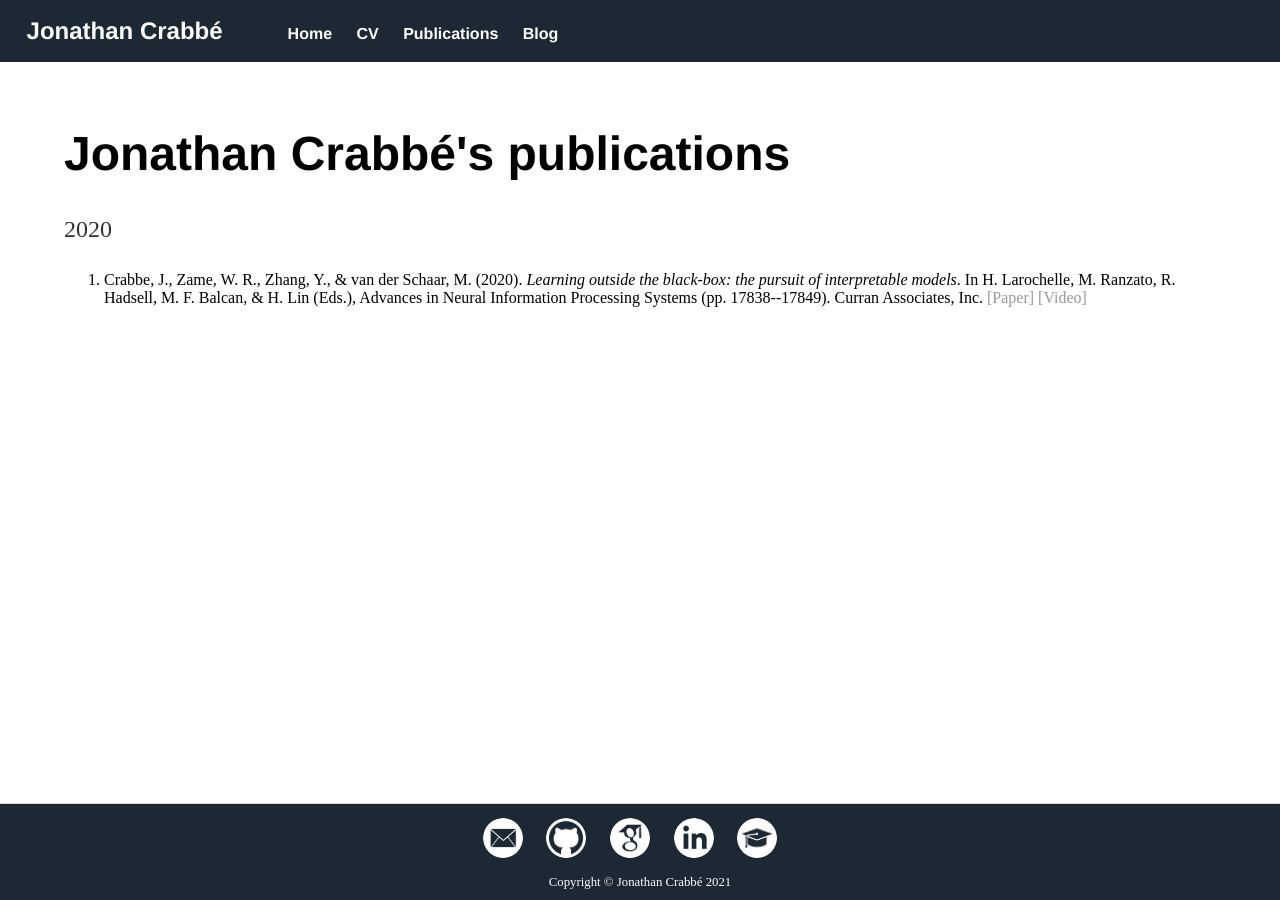
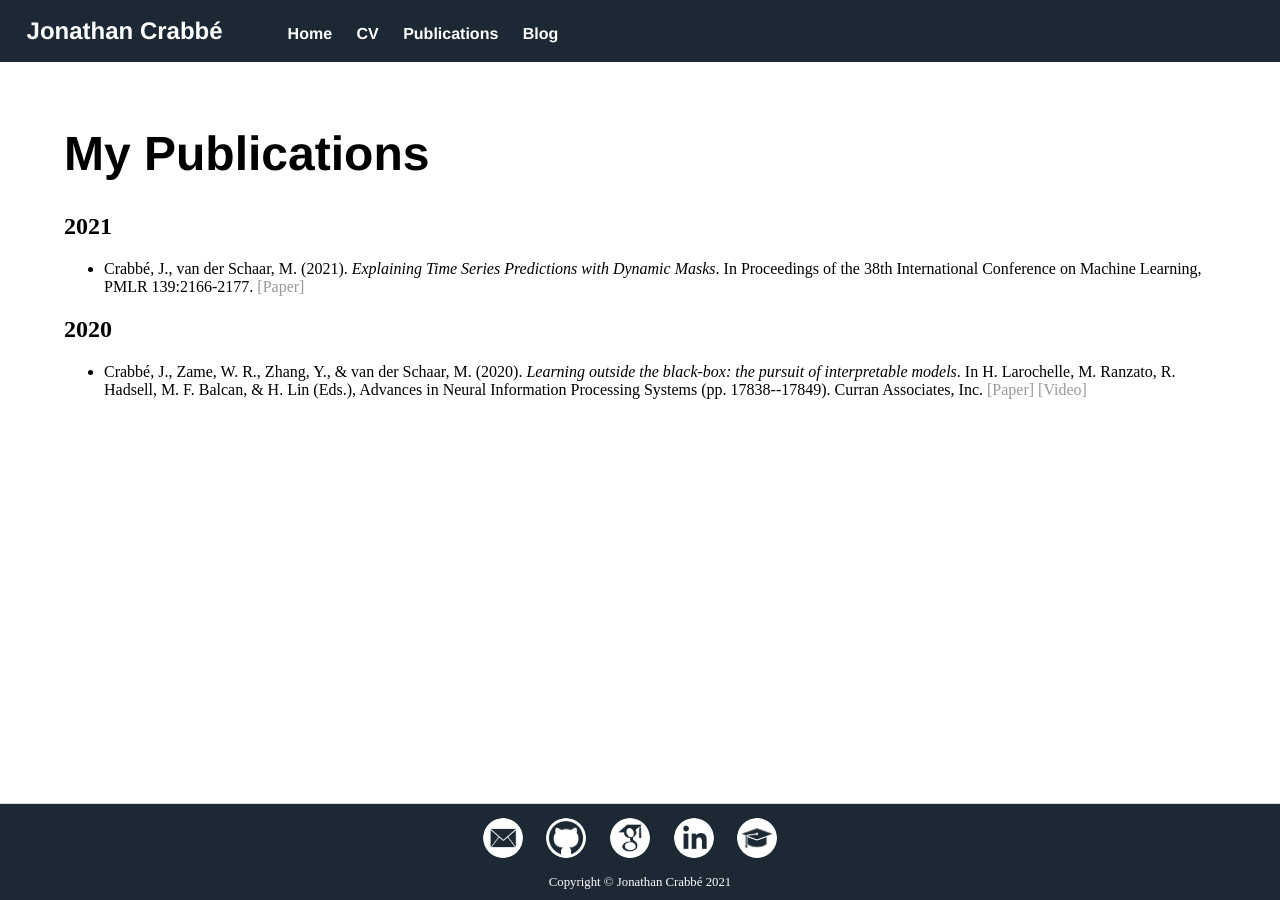
Before and after one commit to JonathanCrabbe/JonathanCrabbe.github.io, a Jekyll site: the page built from publications/index.html, in a window 1280 px wide. Built offline with Jekyll 4.4.1, drawn with Linux system fonts in a browser that asks for light colours.

Commit message:
Add publication

```diff
--- a/index.markdown
+++ b/index.markdown
@@ -3,10 +3,10 @@ layout: default
 title: Jonathan Crabbé
 ---
 
-<center style="font-size:1.3em" class="align-left">
+<center style="font-size: 1.5em" class="align-left">
 <img src="/images/jonathan.jpg" alt="Jonathan Crabbé"
 	 class="avatar"/> <br>
-	 <h2> Jonathan Crabbé </h2>
+	 <span style="font-size: 1.6em"> Jonathan Crabbé </span> <br> <br>
 	  PhD Candidate <br>
 	  University of Cambridge  </center>
 <h1> About me </h1>
--- a/publications/index.html
+++ b/publications/index.html
@@ -2,15 +2,22 @@
 layout: default
 title: Jonathan Crabbé's publications
 ---
-<h1>{{ page.title }}</h1>
-<p> 2020 </p>
-<ol id="publications">
-  <li>Crabbe, J., Zame, W. R., Zhang, Y., & van der Schaar, M. (2020).
+<h1>My Publications</h1>
+<h2> 2021 </h2>
+<ul id="publications">
+  <li>Crabbé, J., van der Schaar, M. (2021).
+    <i>Explaining Time Series Predictions with Dynamic Masks</i>.
+    In Proceedings of the 38th International Conference on Machine Learning, PMLR 139:2166-2177. <a href='http://proceedings.mlr.press/v139/crabbe21a.html' target="_blank">[Paper]</a>
+   </li>
+</ul>
+<h2> 2020 </h2>
+<ul id="publications">
+  <li>Crabbé, J., Zame, W. R., Zhang, Y., & van der Schaar, M. (2020).
     <i>Learning outside the black-box: the pursuit of interpretable models</i>.
     In H. Larochelle, M. Ranzato, R. Hadsell, M. F. Balcan, & H. Lin (Eds.),
      Advances in Neural Information Processing Systems (pp. 17838--17849).
      Curran Associates, Inc. <a href='https://proceedings.neurips.cc/
-     paper/2020/hash/ce758408f6ef98d7c7a7b786eca7b3a8-Abstract.html'>[Paper]</a>
-      <a href='https://videos.neurips.cc/search/learning%20outside%20the%20black%20box/video/slideslive-38936213'>[Video]</a>
+     paper/2020/hash/ce758408f6ef98d7c7a7b786eca7b3a8-Abstract.html' target="_blank">[Paper]</a>
+      <a href='https://videos.neurips.cc/search/learning%20outside%20the%20black%20box/video/slideslive-38936213' target="_blank">[Video]</a>
    </li>
-</ol>
+</ul>
```
